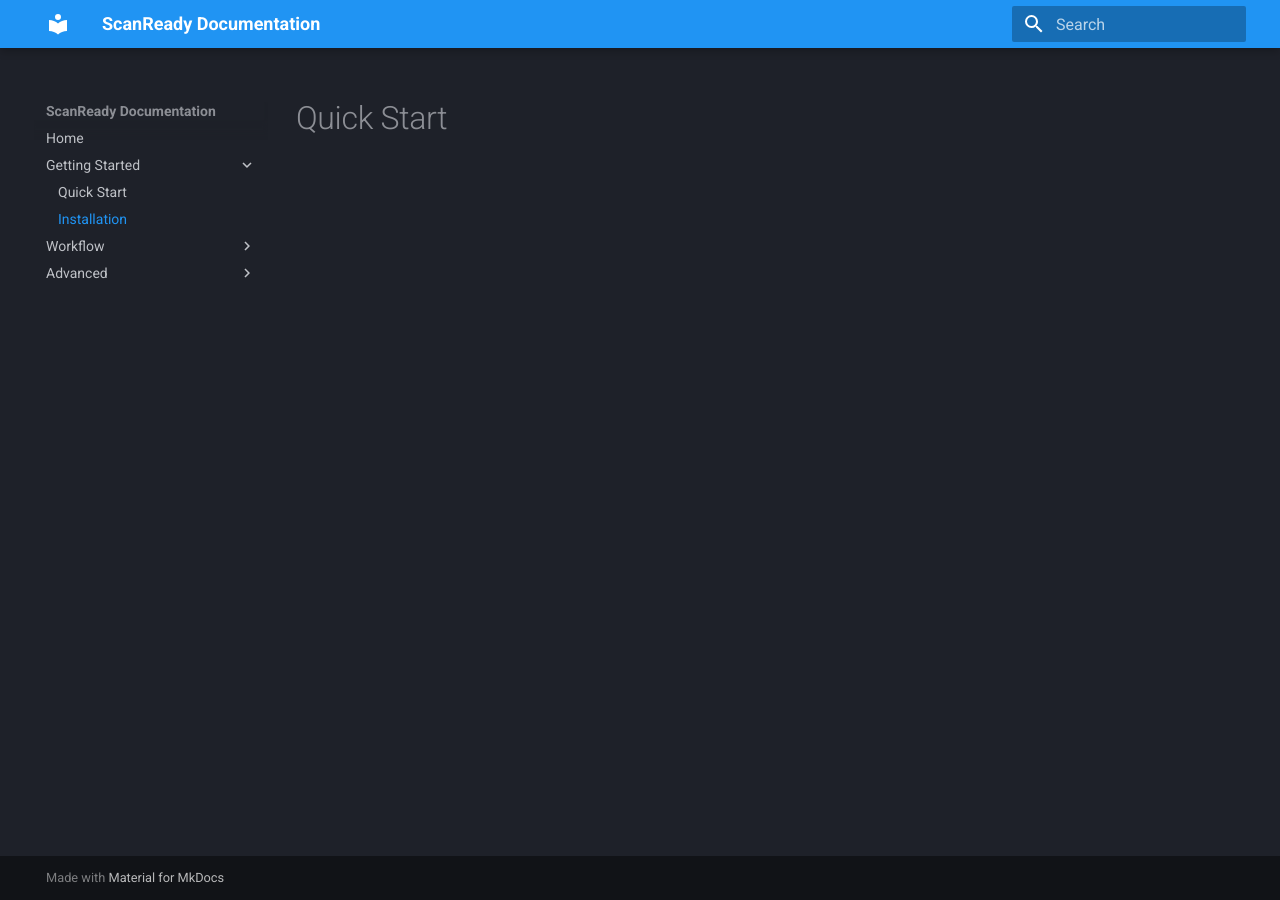
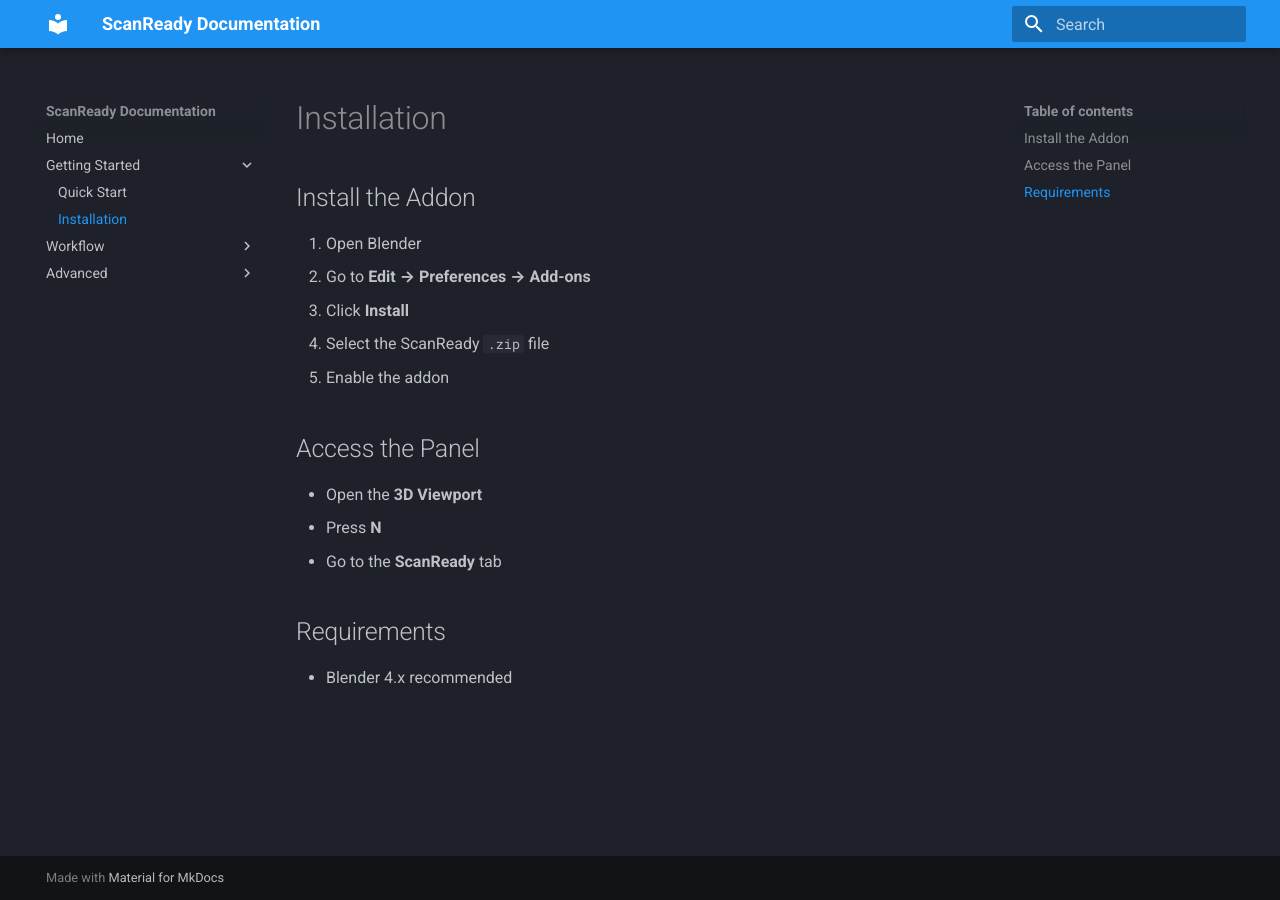
Before and after one commit to marioschiano/scanready-docs, an MkDocs documentation site: the page built from docs/installation.md, in a window 1280 px wide. Built offline with MkDocs 1.6.1 and Material for MkDocs 9.7.7, drawn with Linux system fonts in a browser that asks for light colours.

Commit message:
Update installation.md

```diff
--- a/docs/installation.md
+++ b/docs/installation.md
@@ -1 +1,19 @@
-# Quick Start
+# Installation
+
+## Install the Addon
+
+1. Open Blender
+2. Go to **Edit → Preferences → Add-ons**
+3. Click **Install**
+4. Select the ScanReady `.zip` file
+5. Enable the addon
+
+## Access the Panel
+
+- Open the **3D Viewport**
+- Press **N**
+- Go to the **ScanReady** tab
+
+## Requirements
+
+- Blender 4.x recommended
```
